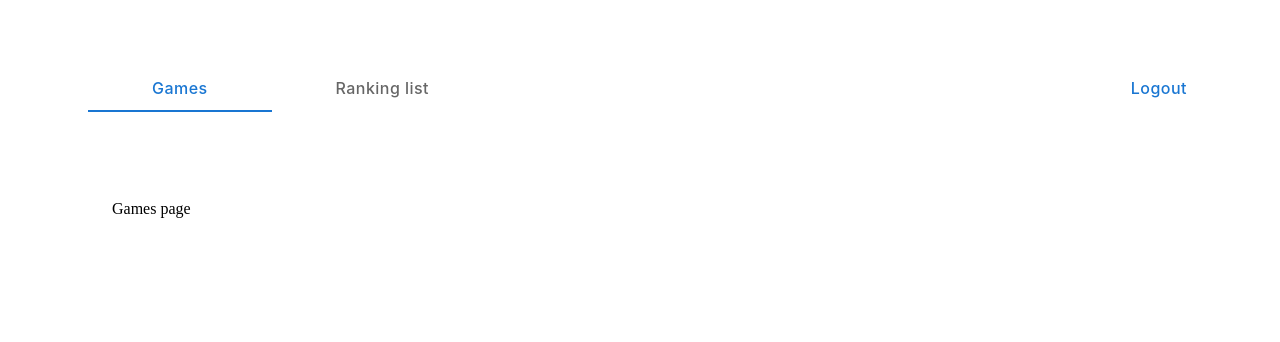
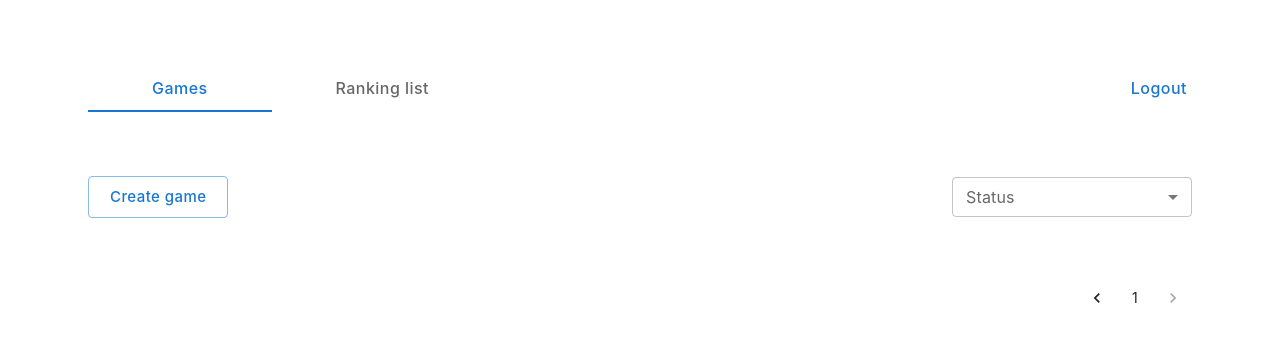
Before and after one commit to Bjornoya/tda, a React (Create React App) app: page /dashboard/1/1 in a window 1280 px wide. Shown: the top 342 px of the page. Built offline with nearby package versions, Linux system fonts and the light colour scheme.

Commit message:
fix(games): filter and create button order changed, paddings update

```diff
--- a/src/pages/dashboard/dashboard.page.tsx
+++ b/src/pages/dashboard/dashboard.page.tsx
@@ -9,6 +9,7 @@ import TabContext from '@mui/lab/TabContext';
 import TabList from '@mui/lab/TabList';
 import { useAuth } from '../../context/auth.context';
 import RankingsPage from './rankings/rankings.page';
+import GamesPage from './games/games.page';
 
 const TABS = {
   games: 'games',
@@ -56,8 +57,8 @@ function Dashboard() {
           </Button>
         </Container>
         <Box>
-          <TabPanel value={TABS.games}>Games page</TabPanel>
-          <TabPanel sx={{ padding: '0 0 0 64px' }} value={TABS.rankings}><RankingsPage /></TabPanel>
+          <TabPanel sx={{ padding: '0' }} value={TABS.games}><GamesPage /></TabPanel>
+          <TabPanel sx={{ padding: '0' }} value={TABS.rankings}><RankingsPage /></TabPanel>
         </Box>
       </TabContext>
     </Box>
--- a/src/pages/dashboard/dashboard.utils.ts
+++ b/src/pages/dashboard/dashboard.utils.ts
@@ -17,7 +17,7 @@ export const FILTERS = [
   },
   {
     value: '',
-    label: '-',
+    label: 'All',
   },
 ];
 
```
